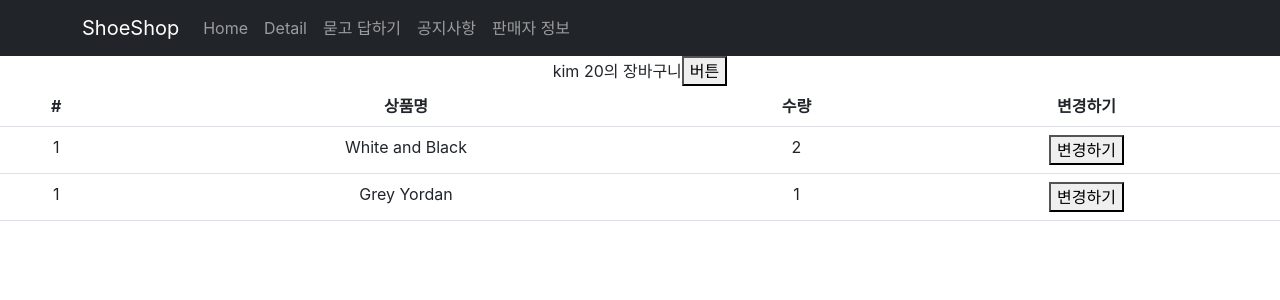
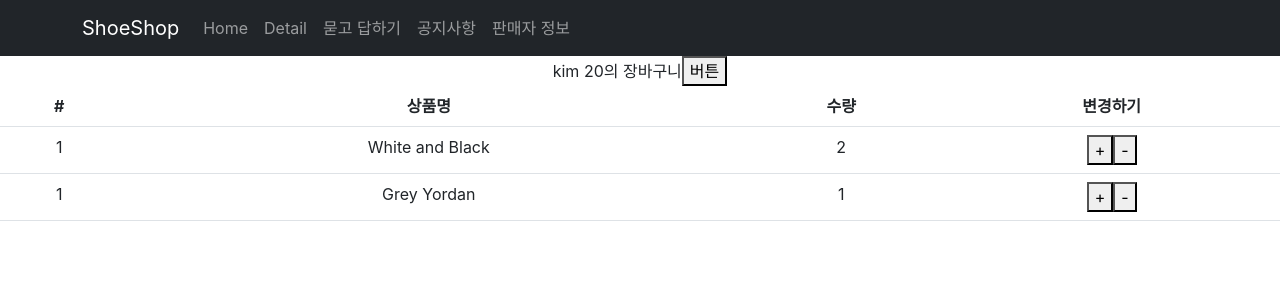
Before and after one commit to yura0302/shop, a React (Create React App) app: page /cart in a window 1280 px wide. Shown: the top 300 px of the page. Built offline with nearby package versions, Linux system fonts and the light colour scheme.

Commit message:
feat : 장바구니 수량 증감기능

```diff
--- a/src/pages/Cart.js
+++ b/src/pages/Cart.js
@@ -1,6 +1,7 @@
 import { Table } from "react-bootstrap";
 import { useDispatch, useSelector } from "react-redux";
-import { changeName, increase } from "../store/userSlice";
+import { increase } from "../store/userSlice";
+import { addCount, reduceCount } from "../store";
 
 function Cart() {
   let state = useSelector((state) => state);
@@ -34,10 +35,19 @@ function Cart() {
               <td>
                 <button
                   onClick={() => {
-                    dispatch(changeName());
+                    dispatch(addCount(state.cart[i].id));
                   }}
                 >
-                  변경하기
+                  +
+                </button>
+                <button
+                  onClick={() => {
+                    dispatch(reduceCount(state.cart[i].id));
+                    if ((state.car[i].id = 0)) {
+                    }
+                  }}
+                >
+                  -
                 </button>
               </td>
             </tr>
--- a/src/pages/Detail.js
+++ b/src/pages/Detail.js
@@ -50,7 +50,7 @@ function Detail(props) {
               {/* <input placeholder="수량 입력란" type="number"></input> */}
               <h4 className="pt-5">{product?.title}</h4>
               <p>{product?.content}</p>
-              <p>{product.price}원</p>
+              <p>{product?.price}원</p>
               <button className="btn btn-danger">주문하기</button>
             </div>
           </div>
--- a/src/store.js
+++ b/src/store.js
@@ -8,7 +8,23 @@ let cart = createSlice({
     { id: 0, name: "White and Black", count: 2 },
     { id: 2, name: "Grey Yordan", count: 1 },
   ],
+  reducers: {
+    addCount(state, action) {
+      const number = state.findIndex((a) => {
+        return a.id === action.payload;
+      });
+      state[number].count++;
+    },
+    reduceCount(state, action) {
+      const number = state.findIndex((a) => {
+        return a.id === action.payload;
+      });
+      state[number].count--;
+    },
+  },
 });
+export const { addCount } = cart.actions;
+export const { reduceCount } = cart.actions;
 
 export default configureStore({
   reducer: {
```
